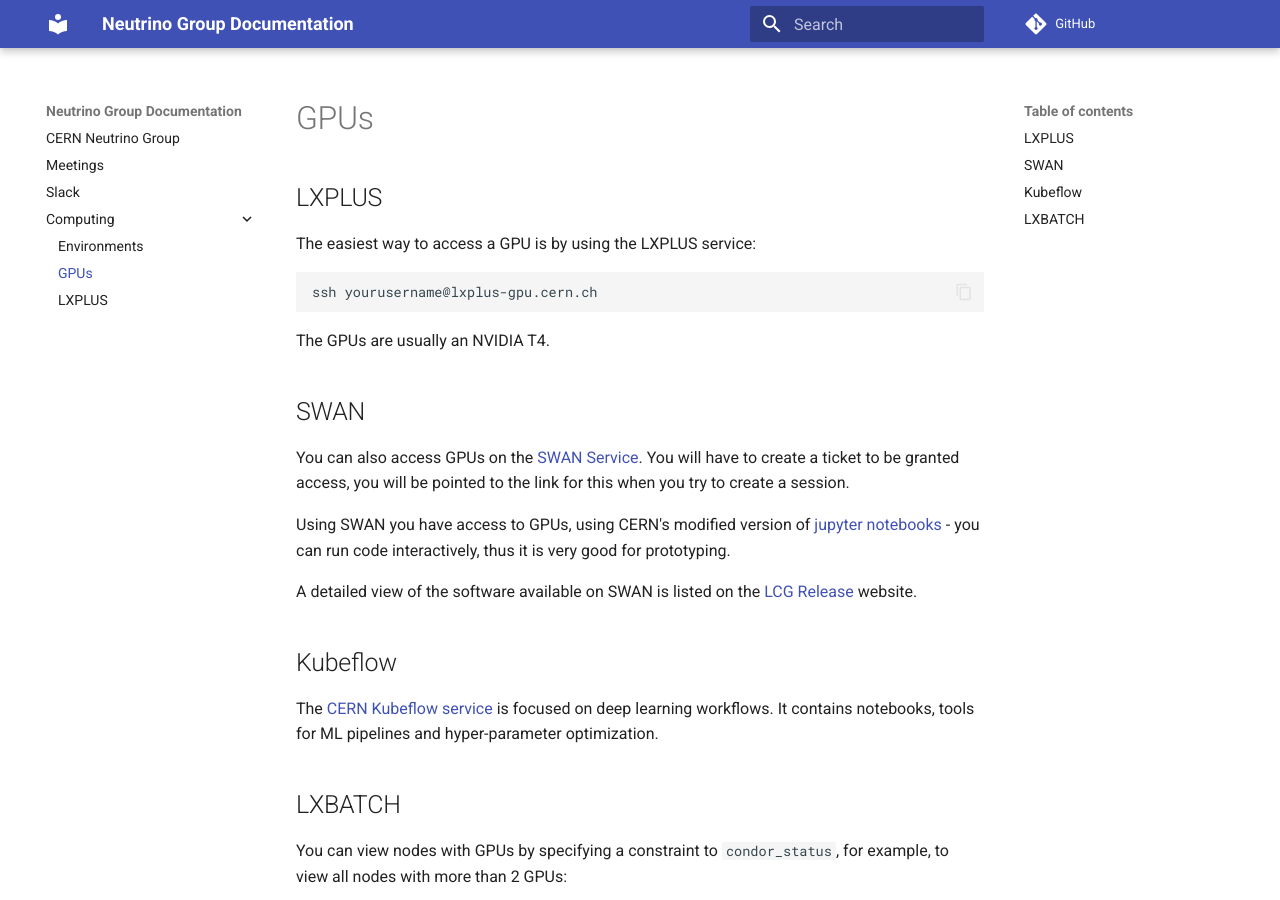
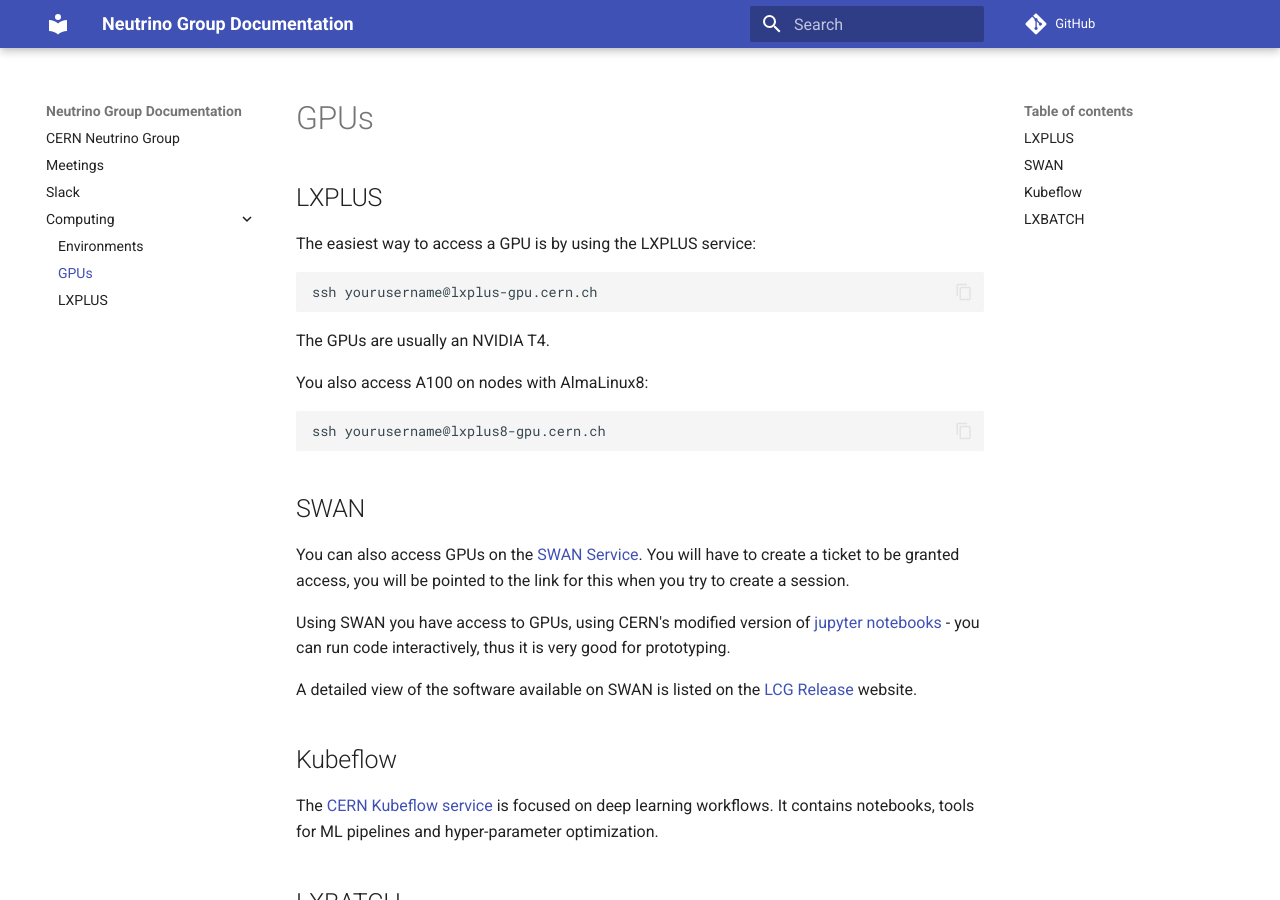
Before and after one commit to neutrino-cern/neutrino-cern.github.io, an MkDocs documentation site: the page built from docs/Computing/GPUs.md, in a window 1280 px wide and 900 px high. Built offline with MkDocs 1.6.1 and Material for MkDocs 9.7.7, drawn with Linux system fonts in a browser that asks for light colours; comment, search, counter and statistics services are not loaded.

Commit message:
A100 lxplus-gpu

````diff
--- a/docs/Computing/GPUs.md
+++ b/docs/Computing/GPUs.md
@@ -8,6 +8,13 @@
 ssh yourusername@lxplus-gpu.cern.ch
 ```
 The GPUs are usually an NVIDIA T4.
+
+
+You also access A100 on nodes with AlmaLinux8:
+
+```
+ssh yourusername@lxplus8-gpu.cern.ch
+```
 
 
 ## SWAN
````
